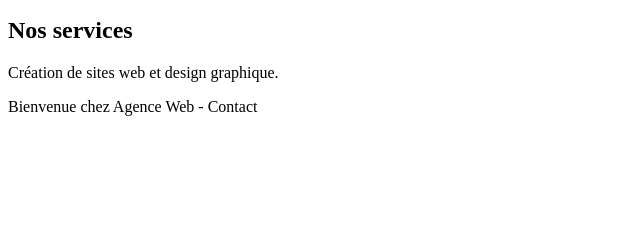
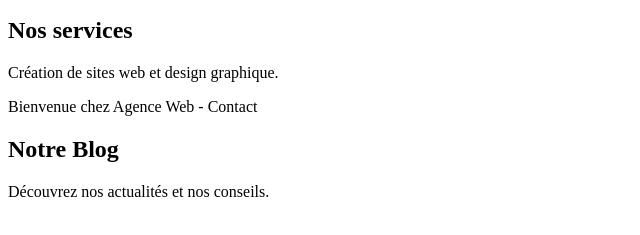
Before and after one commit to nawress4/agence-web-examen, a plain HTML site: page index.html in a window 1280 px wide. Shown: the part 87-322 px from the top of the page, without its empty margins (0-640 px from the left). Drawn offline with Linux system fonts and the light colour scheme.

Commit message:
Ajout de la section Blog

```diff
--- a/index.html
+++ b/index.html
@@ -7,3 +7,7 @@
 <footer>
     <p>Bienvenue chez Agence Web - Contact</p>
 </footer>
+<section id="blog">
+    <h2>Notre Blog</h2>
+    <p>Découvrez nos actualités et nos conseils.</p>
+</section>
```
